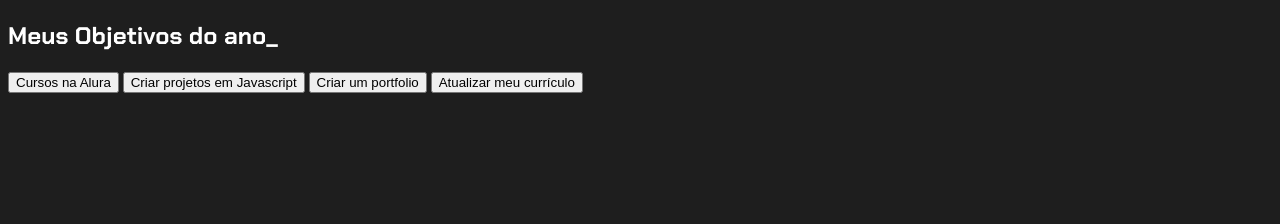
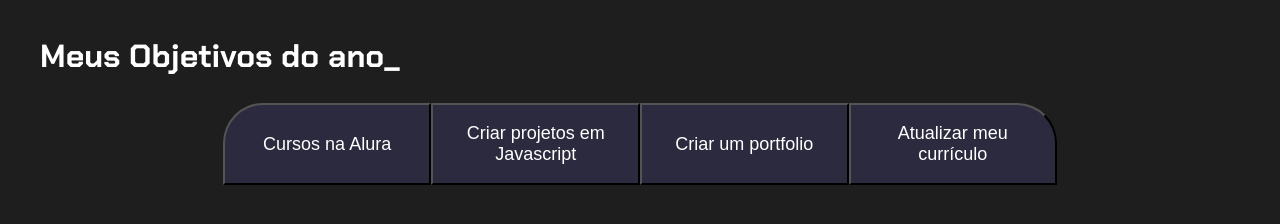
Before and after one commit to camilatamburiteixeira/camilatamburiteixeira, a plain HTML site: page index.html in a window 1280 px wide. Drawn offline with Linux system fonts and the light colour scheme.

Commit message:
Update style.css

```diff
--- a/style.css
+++ b/style.css
@@ -16,3 +16,39 @@ body {
     color: var(--branco);
     font-family: 'Chakra Petch', sans-serif;
 }
+.conteudo-principal { display: flex;
+flex-direction: column;
+justify-content: center;
+align-items: center;
+max-width: 1200px;
+width: 100%;
+margin: 0 auto;
+}
+.titulo-principal { text-align: left;
+width: 100%;
+font-size: 32px;
+}
+<h2 class=”titulo-principal”>Meus Objetivos do ano<span>_<span></h2>
+.titulo-principal span {
+color: var(--verde); }
+.botao { font-family: «Crakra Petch», sans-serif;
+background-color: var(--botao-inativo);
+color: var(--branco); display: flex;
+justify-content: center;
+padding: 1em;
+font-size: 18px;
+align-items: center;
+width: 100%;
+}
+border-bottom: 4px solid var(--botao-ativo); border-left: 2px solid var(--botao-ativo); border-right: 2px solid var(--botao-ativo);
+border-top: none;
+.botoes { display: block;
+}
+@media screen and (min-width: 768px) { .botoes { display: flex;
+}
+}
+.botao:first-child { border-radius: 40px 0 0 0;
+}
+.botao:last-child { border-radius: 0 40px 0 0;
+}
+}
```
